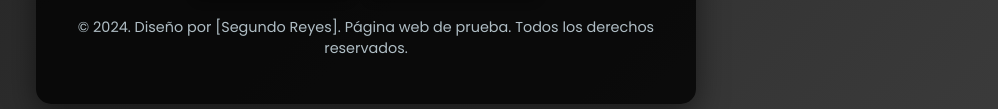
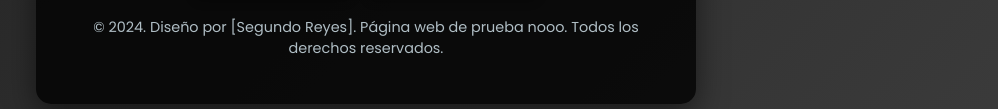
Before and after one commit to Alda29we/segundoreyes-com, a plain HTML site: page index.html in a window 1280 px wide. Shown: the part 505-614 px from the top of the page, without its empty margins (274-1272 px from the left). Drawn offline with Linux system fonts and the light colour scheme.

Commit message:
Update index.html

```diff
--- a/index.html
+++ b/index.html
@@ -34,7 +34,7 @@
         </main>
         <footer>
             <p>&copy; 2024. Diseño por [Segundo Reyes].
-                Página web de prueba.
+                Página web de prueba nooo.
                 Todos los derechos reservados.</p>
         </footer>
     </div>
```
